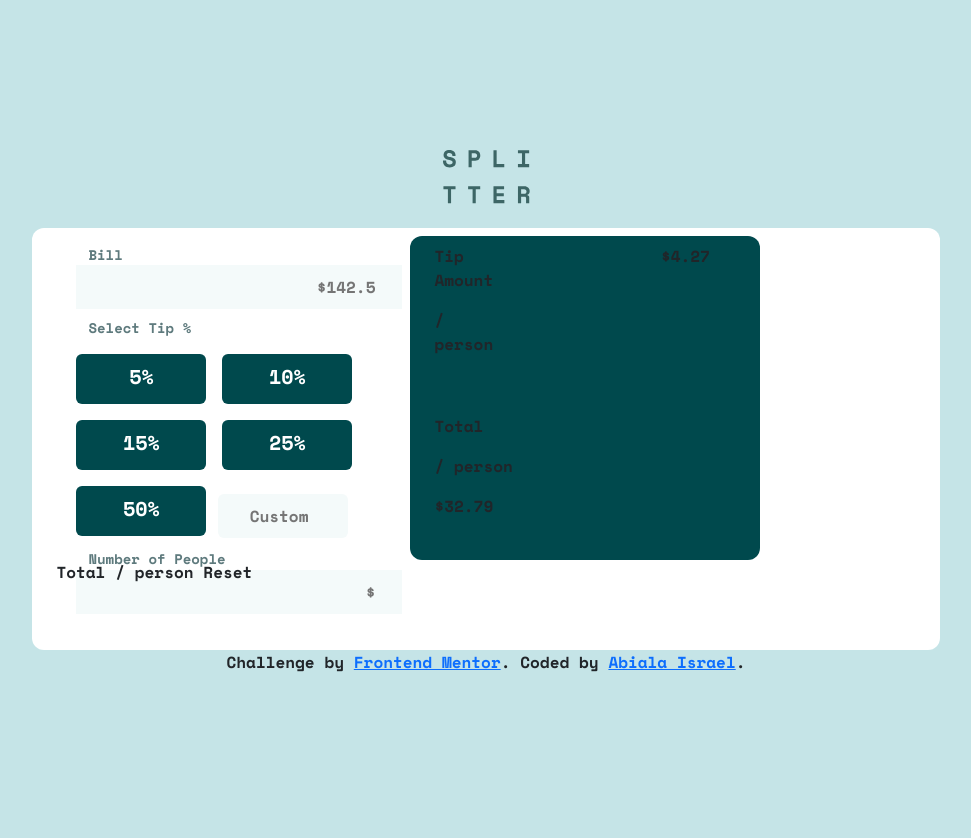
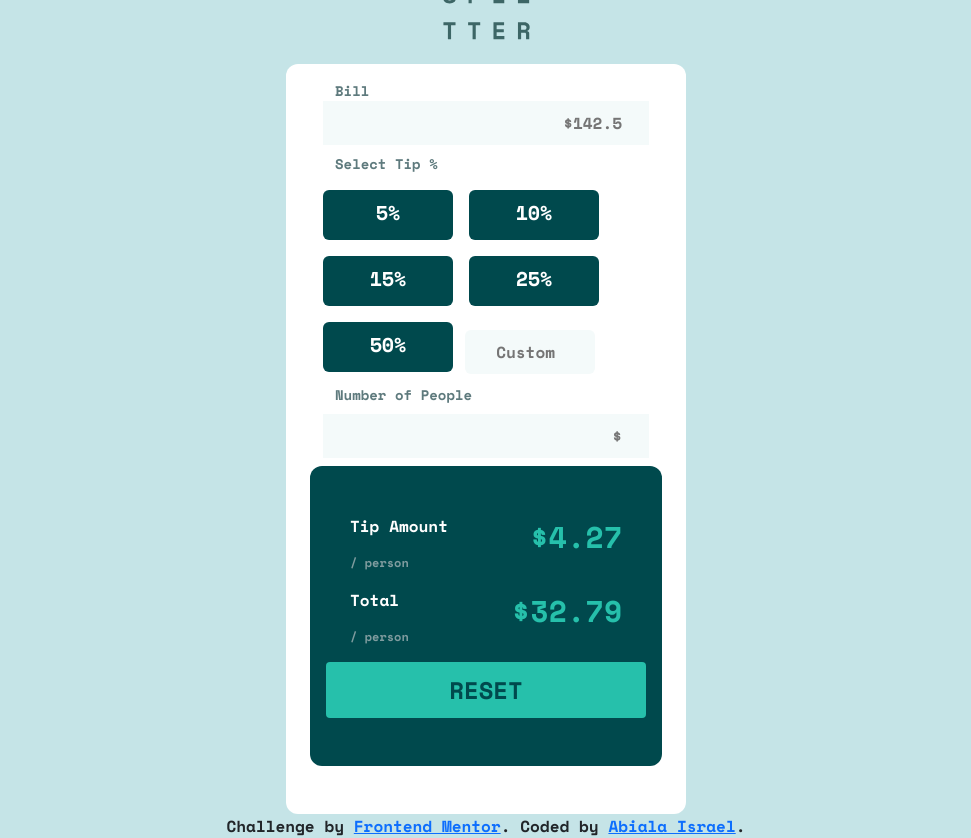
Before and after one commit to Abiala705/Tip-Calculator, a plain HTML site: page index.html in a window 1280 px wide. Shown: the whole page, without its empty margins (154-1125 px from the left). Before the commit the page ends 800 px from the top, so only its background shows below. Drawn offline with nearby package versions, Linux system fonts and the light colour scheme.

Commit message:
Completed the card sections

```diff
--- a/index.css
+++ b/index.css
@@ -30,17 +30,17 @@ body {
 .tip-calculator {
   border-radius: 12px;
   background-color: var(--white);
+  max-width: 400px;
+  max-height: max-content;
 }
 .first-half {
-  height: 60%;
-
   max-width: 350px;
 }
 .second-half {
   background-color: var(--very-dark-cyan);
   border-radius: 12px;
   /* background-color: red; */
-  max-width: 350px;
+  /* max-width: 350px; */
 }
 
 input {
@@ -76,3 +76,34 @@ label,
   width: 130px;
   border-radius: 6px;
 }
+
+.bigger-text {
+  color: white;
+  font-size: 16px;
+}
+
+.smaller-text {
+  color: var(--grayish-cyan);
+  padding-top: -32px;
+  font-size: 12px;
+}
+
+.totalTipAmount,
+.totalFig {
+  color: var(--strong-cyan);
+  font-size: 30px;
+}
+button {
+  color: var(--very-dark-cyan);
+  background-color: var(--strong-cyan);
+  outline: none;
+  border: none;
+  padding: 10px 20px;
+  text-transform: uppercase;
+  font-size: 24px;
+  font-weight: 700;
+  border-radius: 4px;
+}
+
+button:hover {
+}
--- a/index.html
+++ b/index.html
@@ -26,7 +26,9 @@
     <div class="logo text-end m-4">
       <img src="./images/logo.svg" alt="logo" />
     </div>
-    <div class="tip-calculator row pt-2 px-4 py-1">
+    <div
+      class="tip-calculator row pt-2 px-4 py-5 justify-content-center align-content-center"
+    >
       <div class="first-half row m-2 col-12">
         <label for="bill">Bill</label>
         <input type="number" id="bill" min="0" placeholder="$142.5" />
@@ -49,31 +51,32 @@
             </div>
           </div>
         </div>
-        <div class="col-12 pt-2">
+        <div class="col-12 pt-2 pb-2">
           <label class="col-6" for="people">Number of People</label>
           <label class="col-6 d-none" for="people">Can't be Zero</label>
         </div>
         <input type="number" id="people" min="0" placeholder="$" />
       </div>
 
-      <div class="second-half row pt-2">
+      <div
+        class="second-half col-12 row px-3 py-5 justify-content-center align-content-center"
+      >
         <div class="tipAmount row justify-content-between">
-          <div class="text col-3">
-            <p class="">Tip Amount</p>
-            <p class="">/ person</p>
+          <div class="text col-6 justify-content-between">
+            <p class="bigger-text">Tip Amount</p>
+            <p class="smaller-text">/ person</p>
           </div>
-          <div class="totalTipAmount col-3">$4.27</div>
+          <div class="totalTipAmount col-6 text-end">$4.27</div>
         </div>
-        <div class="Total">
-          <div class="text">
-            <p>Total</p>
-            <p>/ person</p>
+        <div class="Total row">
+          <div class="text col-6 justify-content-between">
+            <p class="bigger-text">Total</p>
+            <p class="smaller-text">/ person</p>
           </div>
-          <div class="totalFig">$32.79</div>
+          <div class="totalFig col-6 text-end">$32.79</div>
         </div>
+        <button>Reset</button>
       </div>
-
-      Total / person Reset
     </div>
 
     <div class="attribution">
```
